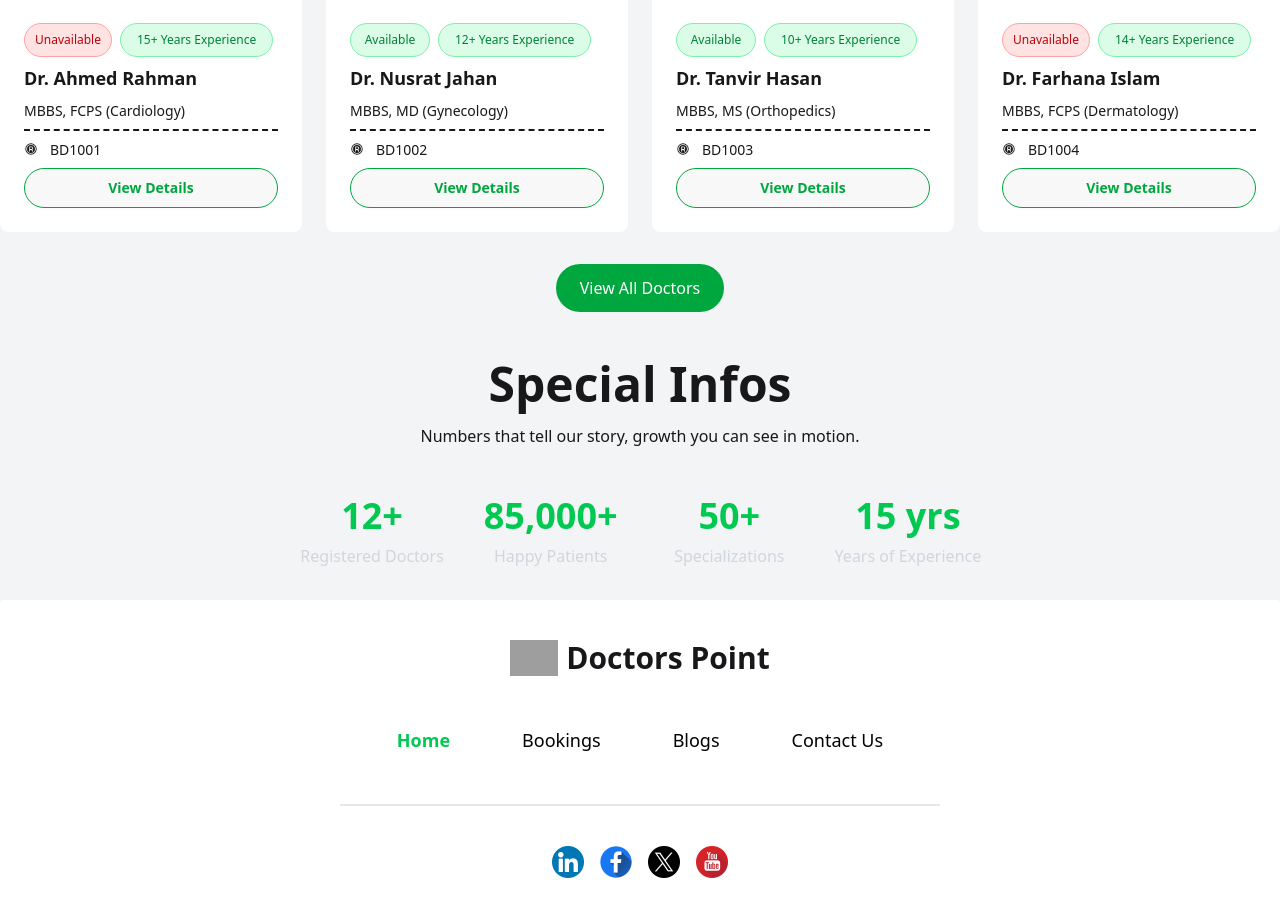
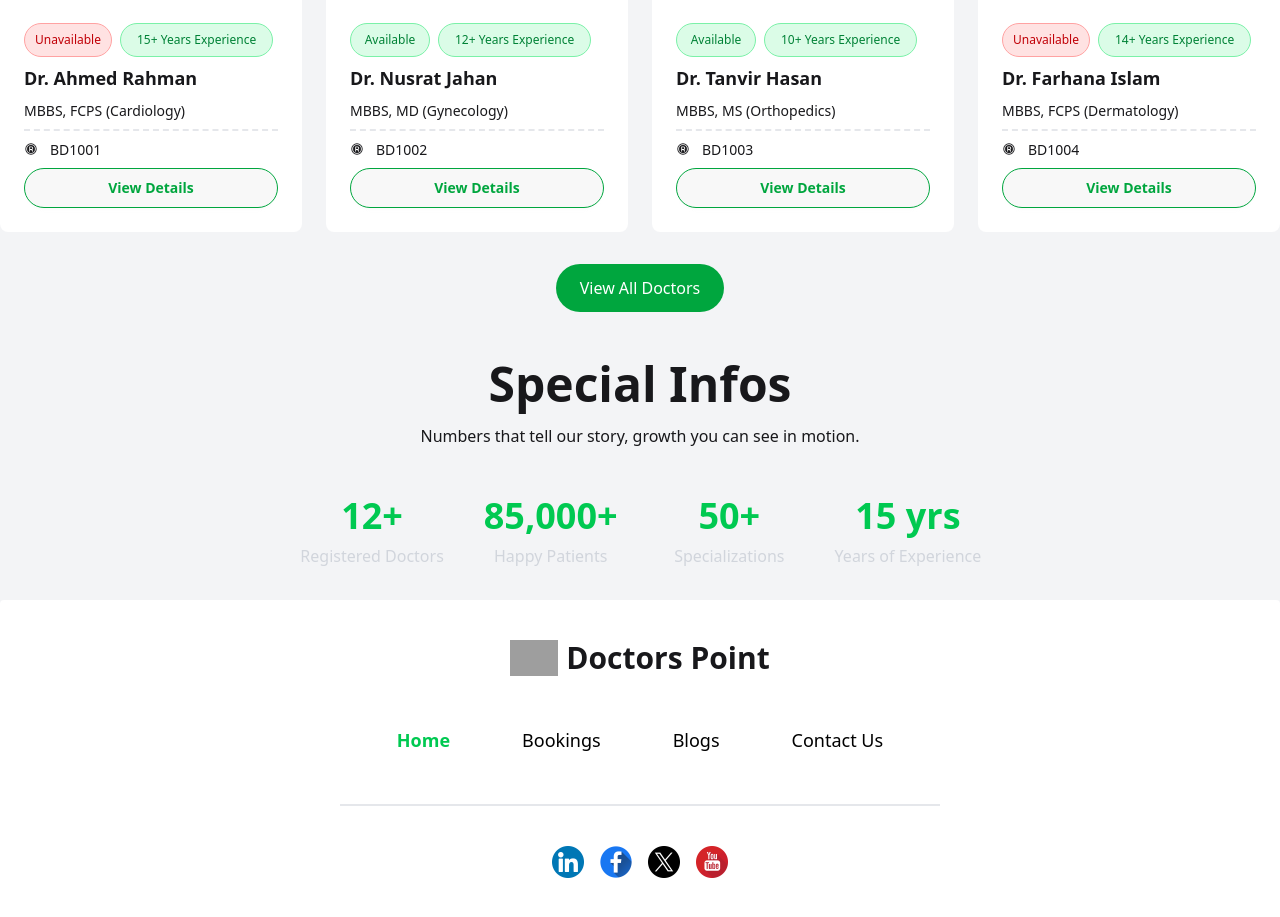
Before and after one commit to 1Inzamam/DoctorsPoint, a React (Vite) app: page / in a window 1280 px wide. Shown: the part 1560-2477 px from the top of the page. Built offline with nearby package versions, Linux system fonts and the light colour scheme; grey boxes are pictures that could not be loaded.

Commit message:
changed color of the dashed border in doctors cards

```diff
--- a/src/Components/SingleDoctor/SingleDoctor.jsx
+++ b/src/Components/SingleDoctor/SingleDoctor.jsx
@@ -32,7 +32,7 @@ const SingleDoctor = ({ doctor }) => {
         </div>
         <h2 className="card-title">{name}</h2>
         <p>{education}</p>
-        <div className="border-t-2 border-dashed"></div>
+        <div className="border-t-2 border-dashed border-gray-200"></div>
         <div className="flex items-center gap-3">
           <PiTrademarkRegisteredFill /> {registryNumber}
         </div>
```
